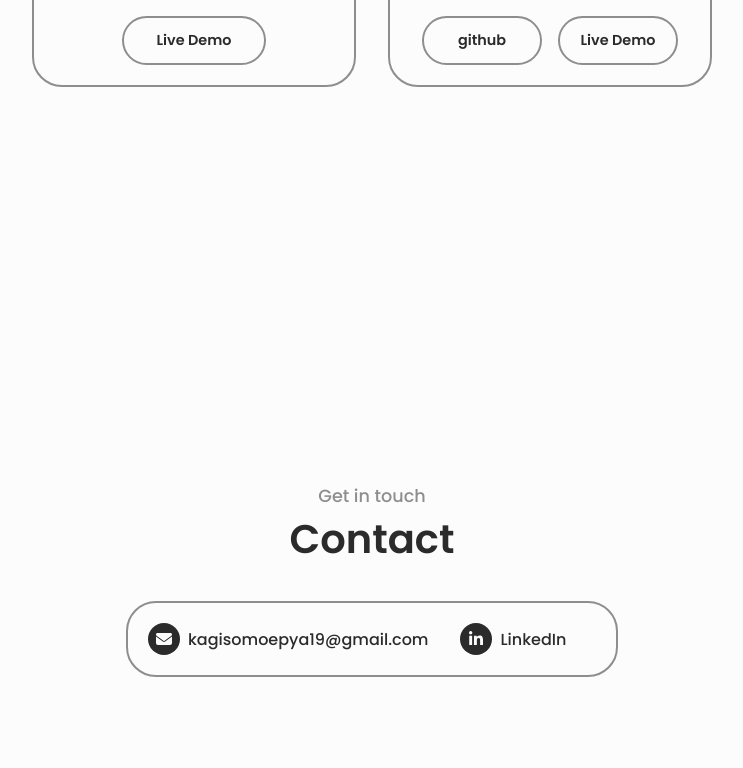
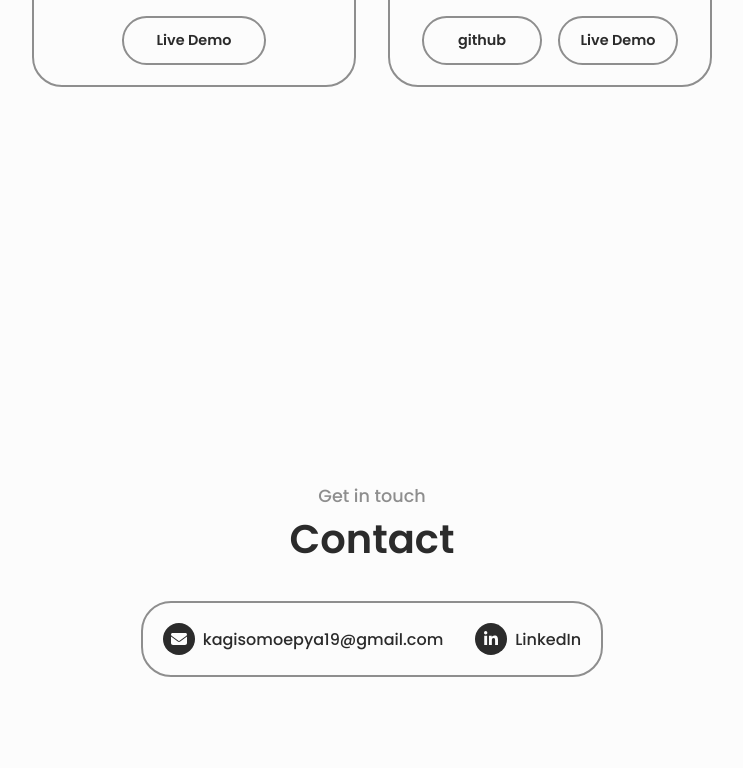
Before and after one commit to MoepyaCode/Digital-Resume-Latest, a React (Vite) app: page / in a window 1280 px wide. Shown: the part 3010-3778 px from the top of the page, without its empty margins (268-1011 px from the left). Built offline with nearby package versions, Linux system fonts and the light colour scheme.

Commit message:
:art: Contact banner update

```diff
--- a/src/templates/default/sections/contact/contact-banner/styles.module.scss
+++ b/src/templates/default/sections/contact/contact-banner/styles.module.scss
@@ -9,7 +9,7 @@
     border: 2px solid $secondary-color;
     padding: 1.25rem;
     border-radius: 30px;
-    width: min(28rem, 80%);
+    width: min(26.15rem, 80%);
 
     &_contactWrapper {
         display: flex;
```
